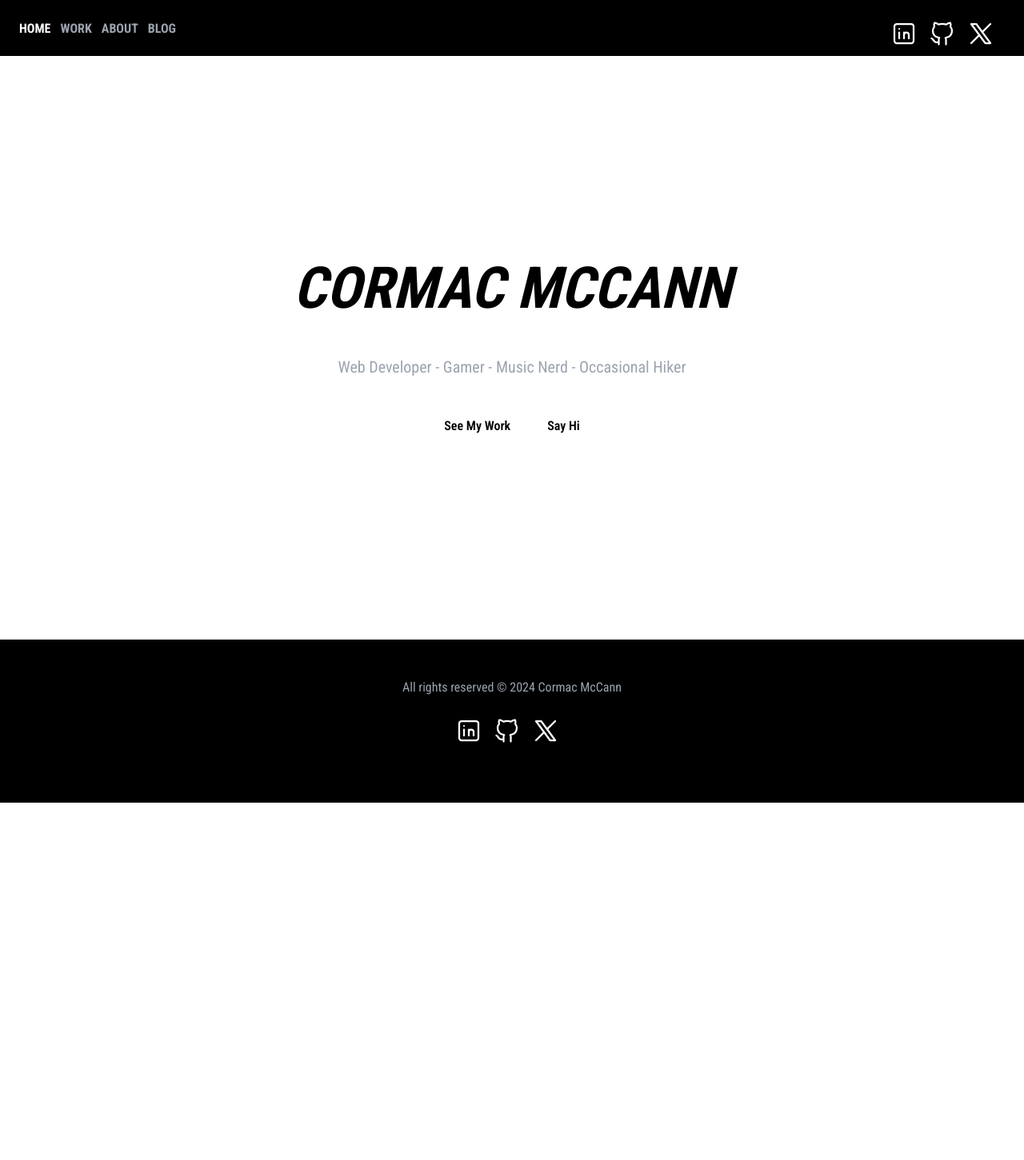
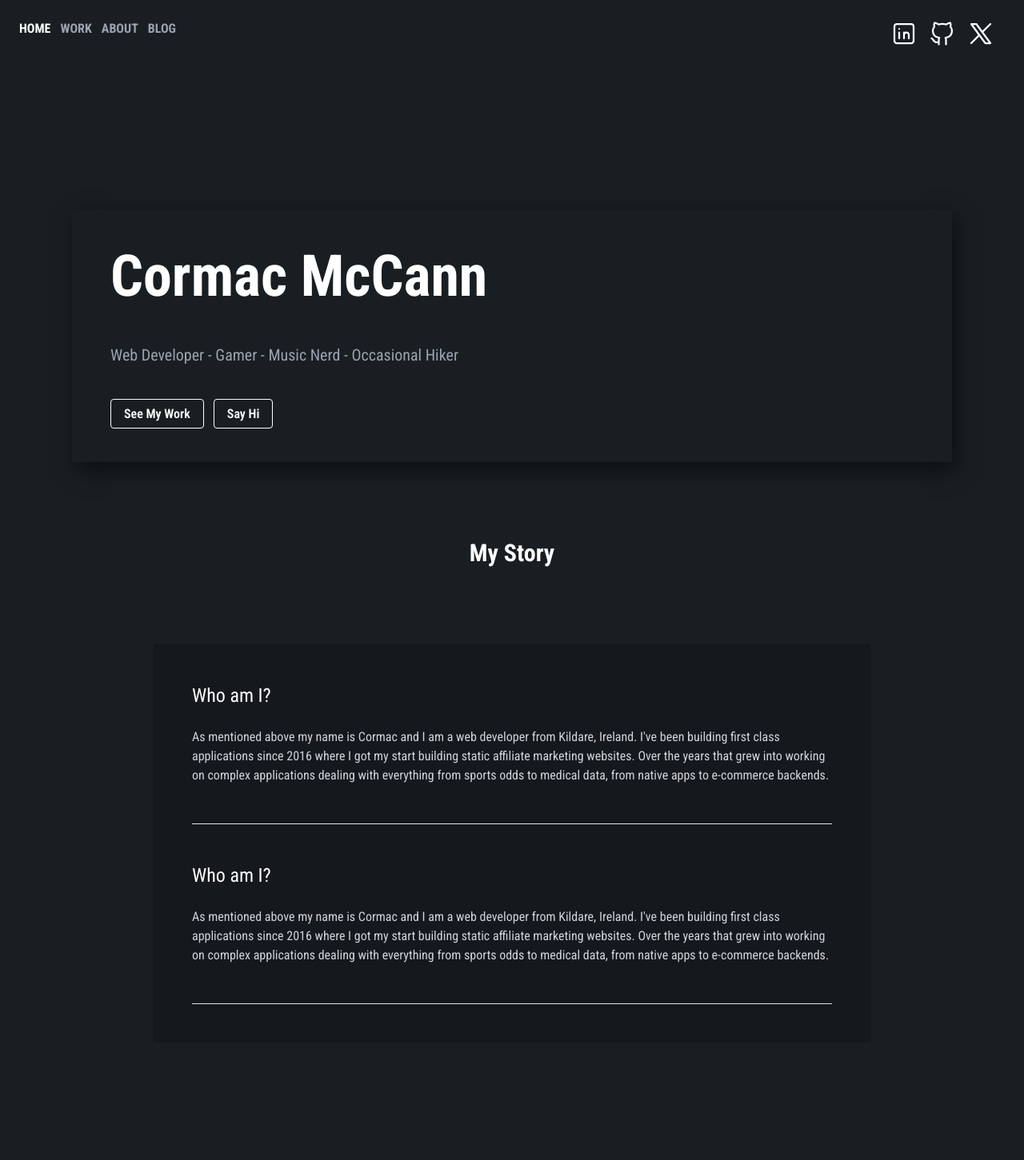
Before and after one commit to mccannsean421/cmccann-dot-com, a Next.js app: page / in a window 1280 px wide. Shown: the top 1451 px of the page at 80% size. Before the commit the page ends 1004 px from the top, so only its background shows below. Built offline with nearby package versions, Linux system fonts and the light colour scheme.

Commit message:
messing with homepage styles

```diff
--- a/src/app/globals.css
+++ b/src/app/globals.css
@@ -2,14 +2,29 @@
 @tailwind components;
 @tailwind utilities;
 
-:root {
-  --rose: #F42272;
-}
+/* TEST */
 
 body {
   min-height: 100vh;
+  background: #191e22;
 }
 
+h1 {
+  color: white !important;
+}
+
+.platform {
+  box-shadow: 5px 10px 25px rgba(0, 0, 0, .5);
+
+  width: 1100px;
+}
+
+.content-block {
+  background: #15181d
+}
+
+
+/* END TEST */
 nav {
   height: 70px;
 }
@@ -19,27 +34,14 @@ nav > a:hover, .active-link {
   color: white;
 }
 
-.content-container {
-  height: calc(100vh - 70px);
-}
-
 .hero-btn:hover {
-  color: var(--rose) !important;
-  border-color: var(--rose) !important;
-}
-
-.hero-image {
-  background-image: url("/laptop.jpg");
-  background-position: center;
-  background-size: cover;
-  object-fit: cover;
-  height: 100%;
-  width: 100%;
+  color: white !important;
+  border-color: white important;
 }
 
 .nav-link::after {
   content: '';
-  height: 5px;
+  height: 1px;
   width: 0px;
   background: white;
   display: block;
--- a/src/app/page.js
+++ b/src/app/page.js
@@ -1,21 +1,53 @@
 import Image from "next/image";
 import Link from "next/link";
+import { PT_Serif, Noto_Serif } from "next/font/google";
+
+const ptSerif = Noto_Serif({ subsets: ["latin"], weight: ["700"] });
 
 export default function Home() {
+
   return (
     <div className="content-container">
-    <main className="h-full">
-      <div className="hero grid items-center h-full">
-      <div className="text-center">
-        <h1 className="text-3xl lg:text-7xl font-bold uppercase italic">Cormac McCann</h1>
+    <main className="">
+      <div className="hero grid justify-items-center">
+
+      <div className="platform p-12 mt-48">
+        <h1 className={`text-3xl lg:text-7xl font-bold`}>Cormac McCann</h1>
         {/* <div className="glitch-animation">Cormac McCann</div> */}
 
         <h2 className="py-12 text-xl text-gray-400">Web Developer - Gamer - Music Nerd - Occasional Hiker</h2>
         <div>
-          <Link className="hover:border-gray-400 hover:text-gray-400 font-semibold py-2 px-4 border border-white rounded duration-200 mr-3 hero-btn" href="/work">See My Work</Link>
-          <Link className="hover:border-gray-400 hover:text-gray-400 font-semibold py-2 px-4 border border-white rounded duration-200 hero-btn" href="/contact">Say Hi</Link>
+          <Link className="hover:border-gray-400 hover:text-gray-400 font-semibold py-2 px-4 border border-white rounded duration-200 mr-3 hero-btn text-white" href="/work">See My Work</Link>
+          <Link className="hover:border-gray-400 hover:text-gray-400 font-semibold py-2 px-4 border border-white rounded duration-200 hero-btn text-white" href="/contact">Say Hi</Link>
         </div>
       </div>
+
+      <div className="p-24">
+        <h2 className="text-3xl uppercase font-bold capitalize text-white pb-24 w-full text-center ">My Story</h2>
+        <div className="p-12 content-block max-w-4xl">
+          <div className="pb-12">
+          <h3 className="text-white text-2xl pb-6">Who am I?</h3>
+          <p className="text-gray-300 pb-12">
+            As mentioned above my name is Cormac and I am a web developer from Kildare, Ireland.
+            I&apos;ve been building first class applications since 2016 where I got my start building
+            static affiliate marketing websites. Over the years that grew into working on complex applications
+            dealing with everything from sports odds to medical data, from native apps to e-commerce backends.
+          </p>
+          <hr />
+          </div>
+          <div>
+          <h3 className="text-white text-2xl pb-6">Who am I?</h3>
+          <p className="text-gray-300 pb-12">
+            As mentioned above my name is Cormac and I am a web developer from Kildare, Ireland.
+            I&apos;ve been building first class applications since 2016 where I got my start building
+            static affiliate marketing websites. Over the years that grew into working on complex applications
+            dealing with everything from sports odds to medical data, from native apps to e-commerce backends.
+          </p>
+          <hr />
+          </div>
+        </div>
+      </div>
+
       </div>
     </main>
     </div>
--- a/src/components/Footer.js
+++ b/src/components/Footer.js
@@ -2,7 +2,7 @@ import { SocialLinks } from "./SocialLinks"
 
 export default function Footer() {
     return (
-        <footer className="bg-black">
+        <footer>
             <div className="pt-12 pb-6 mx-auto max-w-4xl text-center">
                 <p className="text-gray-400">All rights reserved &copy; 2024 Cormac McCann</p>
             </div>
--- a/src/components/Nav.js
+++ b/src/components/Nav.js
@@ -29,7 +29,7 @@ export default function Nav() {
     ];
 
 
-    return <nav className="p-6 grid grid-cols-2 bg-black">
+    return <nav className="p-6 grid grid-cols-2">
         {/* nav links */}
         <div>
             <ul className={`absolute lg:relative lg:left-auto duration-200 top-32 lg:top-0 h-screen w-screen lg:h-auto lg:w-auto ${mobileNavIsOpen ? "left-0 " : "-left-[100%]"}`}>
```
